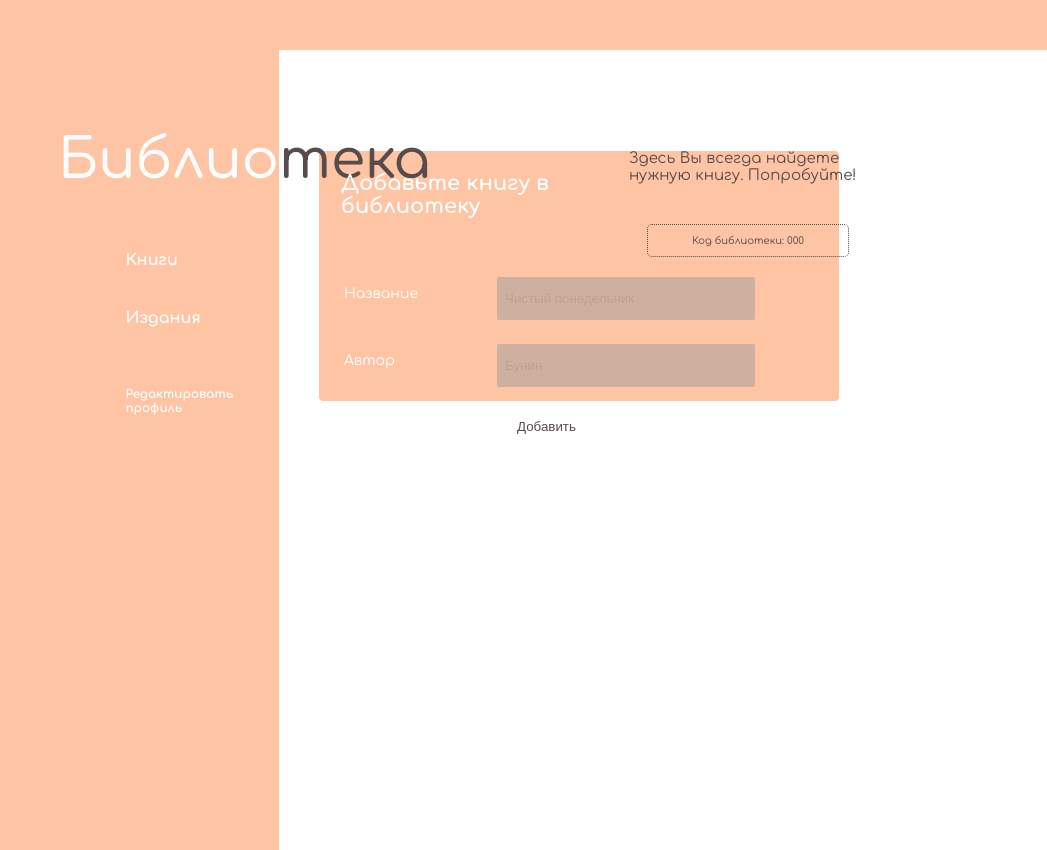
After one commit to eleborrr/library, a Python web app: template templates/create_edition_form.html in a window 1280 px wide. The commit adds this page. Shown: the whole page, without its empty margins (233-1280 px from the left). Run offline with Jinja, Linux system fonts and the light colour scheme; the template is opened without the code that fills it: most values are stand-ins (such as "Sample title", 1, 10 or a date in 2020); grey boxes are pictures that could not be loaded.

Commit message:
form added но нужна проверка

```diff
--- /dev/null
+++ b/static/css/create_edition.css
@@ -0,0 +1,163 @@
+
+:-moz-placeholder {
+ color: grey;
+}
+::-webkit-input-placeholder {
+ color: grey;
+}
+
+:-moz-placeholder {
+    color: grey;
+}
+::-webkit-input-placeholder {
+    color: grey;
+}
+
+*:focus {outline: none;}
+
+
+.form_hint, .required_notification
+{font-size: 9px;}
+
+.contact_form{
+    font: 14px/21px "Comfortaa", cursive;
+background-color: #FEC4A4;
+    color:white;
+    max-width: 500px;
+    margin: auto;
+    margin-top: 100px;
+    border: 1px solid white;
+    padding: 10px;
+
+    border-radius: 5px;
+    height: 230px
+}
+.contact_form ul {
+    width: 100%;
+    list-style-type:none;
+    list-style-position:outside;
+    margin:0px;
+    padding:0px;
+}
+.contact_form li{
+    padding:12px;
+    /*border-bottom:1px solid #eee;*/
+    position:relative;
+}
+
+
+.contact_form h2 {
+    margin:0;
+    display: inline;
+}
+.required_notification {
+    color:#F87070;
+    display:inline;
+    float:right;
+}
+
+
+
+.contact_form label {
+    width:150px;
+    margin-top: 3px;
+    display:inline-block;
+    float:left;
+    padding:3px;
+}
+.contact_form input {
+    height:33px;
+    width:220px;
+    padding:5px 8px;
+}
+.contact_form textarea
+{padding:8px; width:300px;}
+.contact_form button
+ {margin-left:156px;}
+
+
+
+
+.contact_form input,
+.contact_form textarea {
+    border: none;
+    /*box-shadow: 0px 0px 3px #ccc, 0 10px 15px #eee inset;*/
+    border-radius:2px;
+}
+.contact_form input:focus,
+.contact_form textarea:focus {
+    background: #fff;
+    border:1px solid #555;
+    box-shadow: 0 0 3px #aaa;
+}
+/* Button Style */
+button.submit{
+    background-color: #fff;
+    border:none;
+    padding: 8px 20px;
+    border-radius: 5px;
+    transition: all 0.4s ease 0s;
+    color: #584B4B;
+
+}
+button.submit:hover{
+    padding: 12px 25px;
+    background-color: #584B4B;
+    color: white
+}
+
+button.submit:active {
+    background-color: white
+   }
+
+
+.contact_form input:focus, .contact_form textarea:focus { /* add this to the already existing style */
+    padding-right:70px;
+}
+.contact_form input, .contact_form textarea { /* add this to the already existing style */
+    -moz-transition: padding .25s;
+    -webkit-transition: padding .25s;
+    -o-transition: padding .25s;
+    transition: padding .25s;
+}
+input:required, textarea:required {
+ background: #fff url(images/red_asterisk.png) no-repeat 98% center;
+}
+.contact_form input, .contact_form textarea {
+ padding-right:30px;
+}
+input:required, textarea:required {
+ background: #fff url(images/red_asterisk.png) no-repeat 98% center;
+}
+
+.contact_form input:focus:invalid, .contact_form textarea:focus:invalid { /* when a field is considered invalid by the browser */
+ background: #fff url(images/invalid.png) no-repeat 98% center;
+ box-shadow: 0 0 5px #d45252;
+ border-color: #b03535
+}
+.contact_form input:required:valid, .contact_form textarea:required:valid { /* when a field is considered valid by the browser */
+ background: #fff url(../img/checkmark2.png) no-repeat 98% center;
+ box-shadow: 0 0 5px #5cd053;
+ border-color: #28921f;
+}
+
+.form_hint {
+ background: #d45252;
+ border-radius: 3px 3px 3px 3px;
+ color: white;
+ margin-left:8px;
+ padding: 1px 6px;
+ z-index: 999; /* hints stay above all other elements */
+ position: absolute; /* allows proper formatting if hint is two lines */
+ display: none;
+}
+.form_hint::before {
+ content: "\25C0"; /* треугольник, указующий влево, в  escaped unicode */
+ color:#d45252;
+ position: absolute;
+ top:1px;
+ left:-6px;
+}
+.contact_form input:focus + .form_hint {display: inline;}
+.contact_form input:required:valid + .form_hint {background: #28921f;} /* change form hint color when valid */
+.contact_form input:required:valid + .form_hint::before {color:#28921f;} /* change form hint arrow color when valid */
--- a/templates/base-table.html
+++ b/templates/base-table.html
@@ -3,9 +3,6 @@
 <html lang="ru">
 	<head>
 		<title>Title</title>
-
-
-
 		<meta charset="UTF-8">
 
 		<meta name="viewport" content="width=device-width">
--- /dev/null
+++ b/templates/create_edition_form.html
@@ -0,0 +1,44 @@
+{% extends "base-table.html" %}
+{% block codeinblock %}
+					<p class="code">Код библиотеки: {{ library_code }}</p>
+{%endblock%}
+{% block url %}
+    {%  if current_user.role_id == 2 %}
+        <a href='/library/students' class="link-menu abs">Мои книги</a>
+    {% elif current_user.role_id == 1 %}
+        <a href='/library/students' class="link-menu abs">Ученики</a>
+    {% endif %}
+{% endblock %}
+{% block contents %}
+{% block codeoutblock %}
+{%endblock%}
+<link rel="stylesheet" type="text/css" href="../static/css/lybrary-table.css">
+    <link rel="stylesheet" type="text/css" href="../static/css/create_edition.css">
+<form class="contact_form" action="" method="post" name="contact_form">
+
+<ul>
+    <li>
+         <h2>Добавьте книгу в библиотеку</h2>
+
+    </li>
+    <li>
+        <label for="name">Название</label>
+        <input type="text" name="name" placeholder="Чистый понедельник" required="" />
+        <span class="form_hint">Формат ввода</span>
+    </li>
+
+
+<li>
+    <label for="author">Автор</label>
+    <input type="text" name="author" placeholder="Бунин" required />
+
+    <span class="form_hint">Формат ввода</span>
+</li>
+
+<li>
+ <button class="submit" type="submit">Добавить</button>
+</li>
+
+</ul>
+</form>
+{% endblock %}
```
